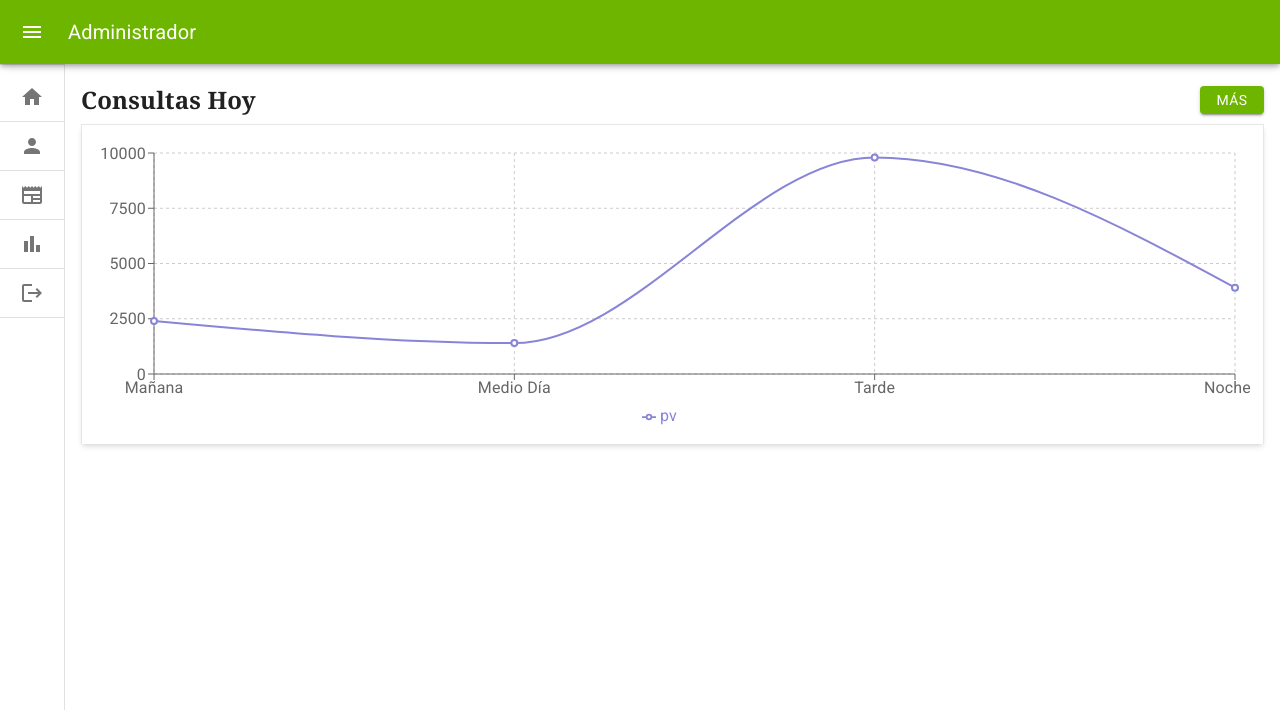
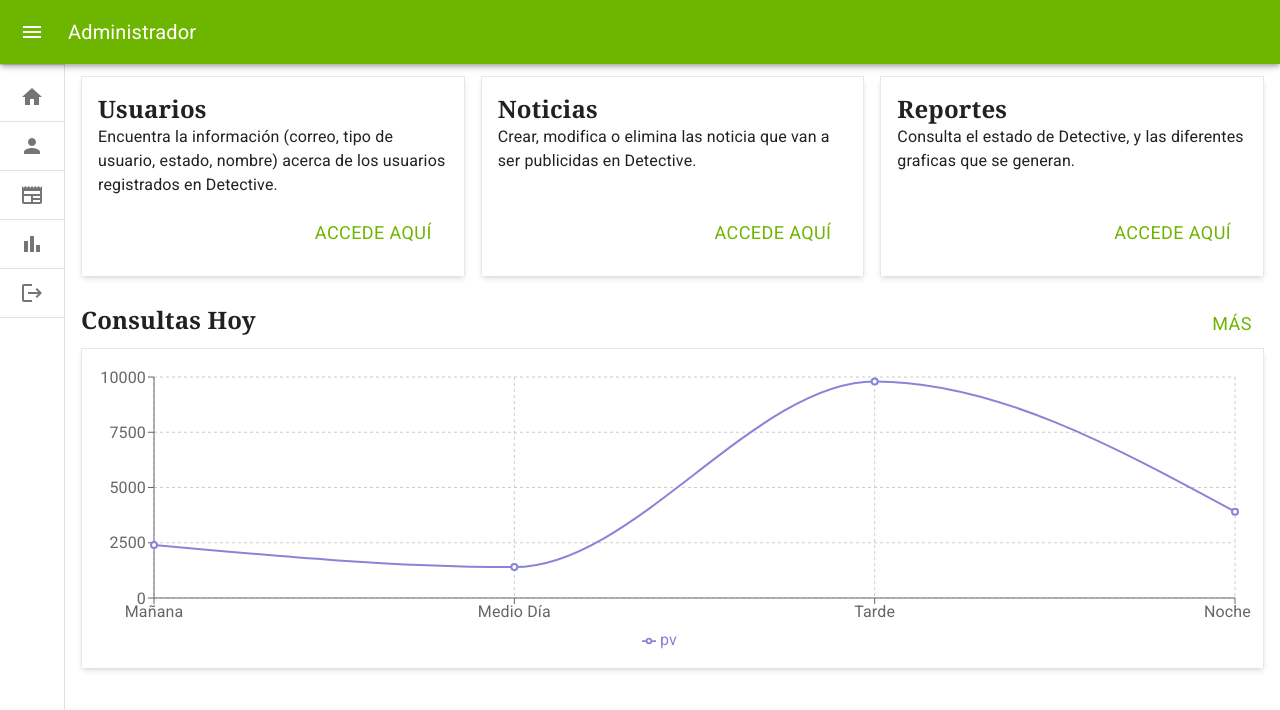
Before and after one commit to KnovaUnivalle/Web-Project-Front, a React (Vite) app: page /manager in a window 1280 px wide. Shown: the top 710 px of the page. Built offline with nearby package versions, Linux system fonts and the light colour scheme.

Commit message:
Add cards in manager

```diff
--- a/src/components/charts/CustomLineChart.jsx
+++ b/src/components/charts/CustomLineChart.jsx
@@ -34,17 +34,13 @@ const CustomLineChart = ({ data = defaultData, to = '/', title = 'LineChart' })
 	const navigate = useNavigate();
 	return (
 		<section className='py-3'>
-			<div className=' flex justify-between py-2'>
-				<h1 className='text-xl font-bold font-serif lg:text-2xl'> {title}</h1>
-				<Button
-					variant='contained'
-					sx={{ height: '1.7rem', marginTop: 'auto', marginBottom: 'auto' }}
-					onClick={() => navigate(to)}
-				>
-					Más
+			<div className=' flex justify-between py-1'>
+				<h2 className='text-xl font-bold font-serif lg:text-2xl'> {title}</h2>
+				<Button onClick={() => navigate(to)}>
+					<p className='text-lg font-semibold '>Más</p>
 				</Button>
 			</div>
-			<div className='border-x border-t shadow-md w-full h-96 p-3 lg:h-80 '>
+			<div className='border-x border-t shadow-md w-full h-96 p-3 lg:h-80'>
 				<ResponsiveContainer>
 					<LineChart
 						data={data}
--- /dev/null
+++ b/src/components/sections/CardsManager.jsx
@@ -0,0 +1,44 @@
+import { Button } from '@mui/material';
+import { useNavigate } from 'react-router-dom';
+import { GRAPHICS_ADMIN_PATH, NEWS_MANAGER_PATH, USERS_MANAGER_PATH } from '../../utils/PATH';
+
+const Card = ({ title, text, navigate }) => {
+	return (
+		<div className='border-x border-t shadow-md p-2 w-full md:p-4 md:w-1/3'>
+			<h2 className='text-xl font-bold font-serif lg:text-2xl '>{title}</h2>
+			<p className='h-20'>{text}</p>
+			<div className='flex justify-end pr-2 pt-2'>
+				<Button onClick={navigate}>
+					<p className='text-lg font-semibold '>Accede Aquí</p>
+				</Button>
+			</div>
+		</div>
+	);
+};
+
+const CardsManager = () => {
+	const navigate = useNavigate();
+	return (
+		<section className='py-3 flex flex-row gap-4 flex-wrap md:flex-nowrap md:h-1/3'>
+			<Card
+				title={'Usuarios'}
+				text={
+					'Encuentra la información (correo, tipo de usuario, estado, nombre) acerca de los usuarios registrados en Detective.'
+				}
+				navigate={() => navigate(USERS_MANAGER_PATH)}
+			/>
+			<Card
+				title={'Noticias'}
+				text={'Crear, modifica o elimina las noticia que van a ser publicidas en Detective.'}
+				navigate={() => navigate(NEWS_MANAGER_PATH)}
+			/>
+			<Card
+				title={'Reportes'}
+				text={'Consulta el estado de Detective, y las diferentes graficas que se generan.'}
+				navigate={() => navigate(GRAPHICS_ADMIN_PATH)}
+			/>
+		</section>
+	);
+};
+
+export default CardsManager;
--- a/src/components/tables/Users.jsx
+++ b/src/components/tables/Users.jsx
@@ -34,14 +34,10 @@ const Users = ({ users = defaultUsers }) => {
 
 	return (
 		<section className='w-full py-3 h-96 flex flex-col lg:h-80'>
-			<div className=' flex justify-between py-2'>
-				<h1 className='text-xl font-bold font-serif lg:text-2xl'>Últimos usuarios registrados</h1>
-				<Button
-					variant='contained'
-					sx={{ height: '1.7rem', marginTop: 'auto', marginBottom: 'auto' }}
-					onClick={() => navigate(USERS_ADMIN_PATH)}
-				>
-					Más
+			<div className=' flex justify-between py-1'>
+				<h2 className='text-xl font-bold font-serif lg:text-2xl'>Últimos usuarios registrados</h2>
+				<Button onClick={() => navigate(to)}>
+					<p className='text-lg font-semibold '>Más</p>
 				</Button>
 			</div>
 			<div className='overflowx-x-auto overflow-y-auto border-x border-t shadow-md w-full'>
--- a/src/pages/Admin.jsx
+++ b/src/pages/Admin.jsx
@@ -30,7 +30,7 @@ const menus = [
 		url: EDIT_USER_ADMIN_PATH,
 		divider: true,
 	},
-	{ title: 'Gráficos', icon: <BarChartIcon />, url: GRAPHICS_ADMIN_PATH, divider: true },
+	{ title: 'Reportes', icon: <BarChartIcon />, url: GRAPHICS_ADMIN_PATH, divider: true },
 	{ title: 'Cerrar Sesión', icon: <LogoutIcon />, url: SIGN_OUT_PATH, divider: true },
 ];
 
--- a/src/pages/Manager.jsx
+++ b/src/pages/Manager.jsx
@@ -16,7 +16,7 @@ const menus = [
 	{ title: 'Inicio', icon: <HomeIcon />, url: MANAGER_HOME_PATH, divider: true },
 	{ title: 'Usuarios', icon: <PersonIcon />, url: USERS_MANAGER_PATH, divider: true },
 	{ title: 'Noticias', icon: <NewspaperIcon />, url: GRAPHICS_MANAGER_PATH, divider: true },
-	{ title: 'Gráficos', icon: <BarChartIcon />, url: GRAPHICS_MANAGER_PATH, divider: true },
+	{ title: 'Reportes', icon: <BarChartIcon />, url: GRAPHICS_MANAGER_PATH, divider: true },
 	{ title: 'Cerrar Sesión', icon: <LogoutIcon />, url: SIGN_OUT_PATH, divider: true },
 ];
 
--- a/src/pages/manager/HomeManager.jsx
+++ b/src/pages/manager/HomeManager.jsx
@@ -1,9 +1,11 @@
 import CustomLineChart from '../../components/charts/CustomLineChart';
+import CardsManager from '../../components/sections/CardsManager';
 import { GRAPHICS_MANAGER_PATH } from '../../utils/PATH';
 
 const HomeManager = () => {
 	return (
 		<>
+			<CardsManager />
 			<CustomLineChart to={GRAPHICS_MANAGER_PATH} title='Consultas Hoy' />
 		</>
 	);
--- a/src/utils/PATH.js
+++ b/src/utils/PATH.js
@@ -28,8 +28,8 @@ export const ADD_USER_ADMIN_PATH = '/admin/new';
 export const ADD_USER_ADMIN_AS_PATH = '/new';
 export const EDIT_USER_ADMIN__AS_PATH = '/edit';
 export const EDIT_USER_ADMIN_PATH = '/admin/edit';
-export const GRAPHICS_ADMIN_PATH = '/admin/graph';
-export const GRAPHICS_ADMIN_AS_PATH = '/graph';
+export const GRAPHICS_ADMIN_PATH = '/admin/report';
+export const GRAPHICS_ADMIN_AS_PATH = '/report';
 
 // Manager Router
 
@@ -37,5 +37,5 @@ export const USERS_MANAGER_PATH = '/manager/users';
 export const USERS_MANAGER_AS_PATH = '/users';
 export const NEWS_MANAGER_PATH = '/manager/news';
 export const NEWS_MANAGER_AS_PATH = '/news';
-export const GRAPHICS_MANAGER_PATH = '/manager/graph';
-export const GRAPHICS_MANAGER_AS_PATH = '/graph';
+export const GRAPHICS_MANAGER_PATH = '/manager/report';
+export const GRAPHICS_MANAGER_AS_PATH = '/report';
```
